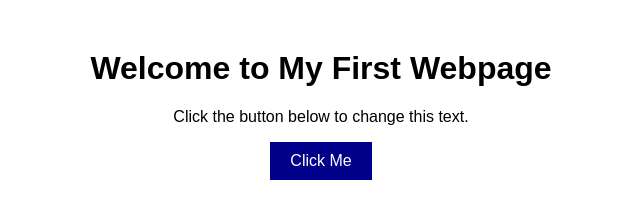
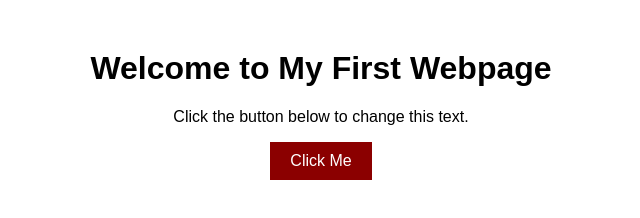
Before and after one commit to mikethomasux/testing, a plain HTML site: page index.html in a window 1280 px wide. In both pictures the pointer is over the button "Click Me". Shown: the whole page, without its empty margins (319-959 px from the left). Drawn offline with Linux system fonts and the light colour scheme.

Commit message:
Update index.html

```diff
--- a/index.html
+++ b/index.html
@@ -19,7 +19,7 @@
             cursor: pointer;
         }
         button:hover {
-            background-color: darkblue;
+            background-color: darkred;
         }
     </style>
 </head>
```
